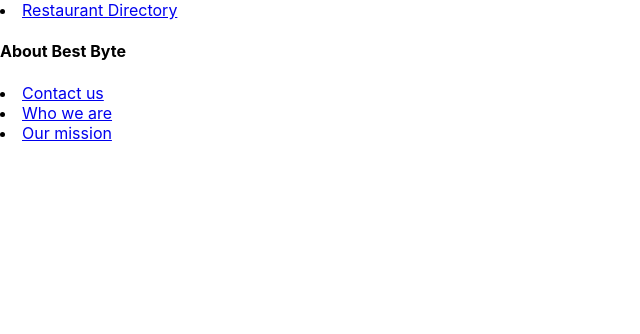
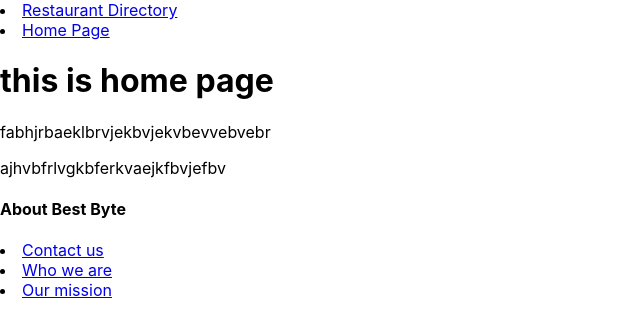
Before and after one commit to eesaa-sheikh/Fork-Byte-Code, a React (Create React App) app: page /Home in a window 1280 px wide. Shown: the top 334 px of the page, without its empty margins (0-640 px from the left). Built offline with nearby package versions, Linux system fonts and the light colour scheme; no server answers.

Commit message:
added navbar links

```diff
--- a/src/App.js
+++ b/src/App.js
@@ -4,25 +4,29 @@
 import ContactUs from './components/ContactUs';
 import WhoWeAre from './components/WhoWeAre';
 import OurMission from './components/OurMission';
+import Home from './components/Home';
 
 function App() {
   return (
     <>
+
      <RestaurantContainer />
       <BrowserRouter>
+      <nav>
+        <li><Link to="/Home">Home Page</Link> </li>
+      </nav>
+
       <Routes>
-
         <Route path='/ContactUs' element={<ContactUs/>}/>
         <Route path='/WhoWeAre' element={<WhoWeAre/>}/>
         <Route path='/OurMission' element={<OurMission/>}/>
-
+        <Route path='/Home' element={<Home/>}/>
       </Routes>
-
-      <footer >
-          <h4> About Best Byte</h4>
-          <li><Link to="/ContactUs">Contact us</Link></li>
-          <li><Link to="/WhoWeAre">Who we are</Link> </li>
-          <li><Link to="/OurMission">Our mission</Link></li>
+        <footer >
+            <h4> About Best Byte</h4>
+            <li><Link to="/ContactUs">Contact us</Link></li>
+            <li><Link to="/WhoWeAre">Who we are</Link> </li>
+            <li><Link to="/OurMission">Our mission</Link></li>
         </footer>
        </BrowserRouter>
     </>
--- /dev/null
+++ b/src/components/Home.js
@@ -0,0 +1,16 @@
+const Home = () => {
+    return (
+        <>
+        <h1> this is home page</h1>
+        <p>
+            fabhjrbaeklbrvjekbvjekvbevvebvebr
+        </p>
+
+        <p>
+            ajhvbfrlvgkbferkvaejkfbvjefbv
+        </p>
+        </>
+     );
+}
+
+export default Home;
--- a/src/containers/RestaurantContainer.js
+++ b/src/containers/RestaurantContainer.js
@@ -3,6 +3,8 @@
 import RestaurantList from "../components/RestaurantList";
 import SearchBarForm from "../components/SearchBarForm";
 import {BrowserRouter, Routes, Route, Link} from 'react-router-dom';
+
+
 const SERVER_URL = "http://localhost:8080/foodplace"
 
 
@@ -22,6 +24,7 @@
 
     return (
         <>
+
         <BrowserRouter>
             <li>
                 <Link to="/RestaurantList"> Restaurant Directory</Link>
```
Also changed, not shown: src/components/NavBarComponent.js (+19 -0 lines).
